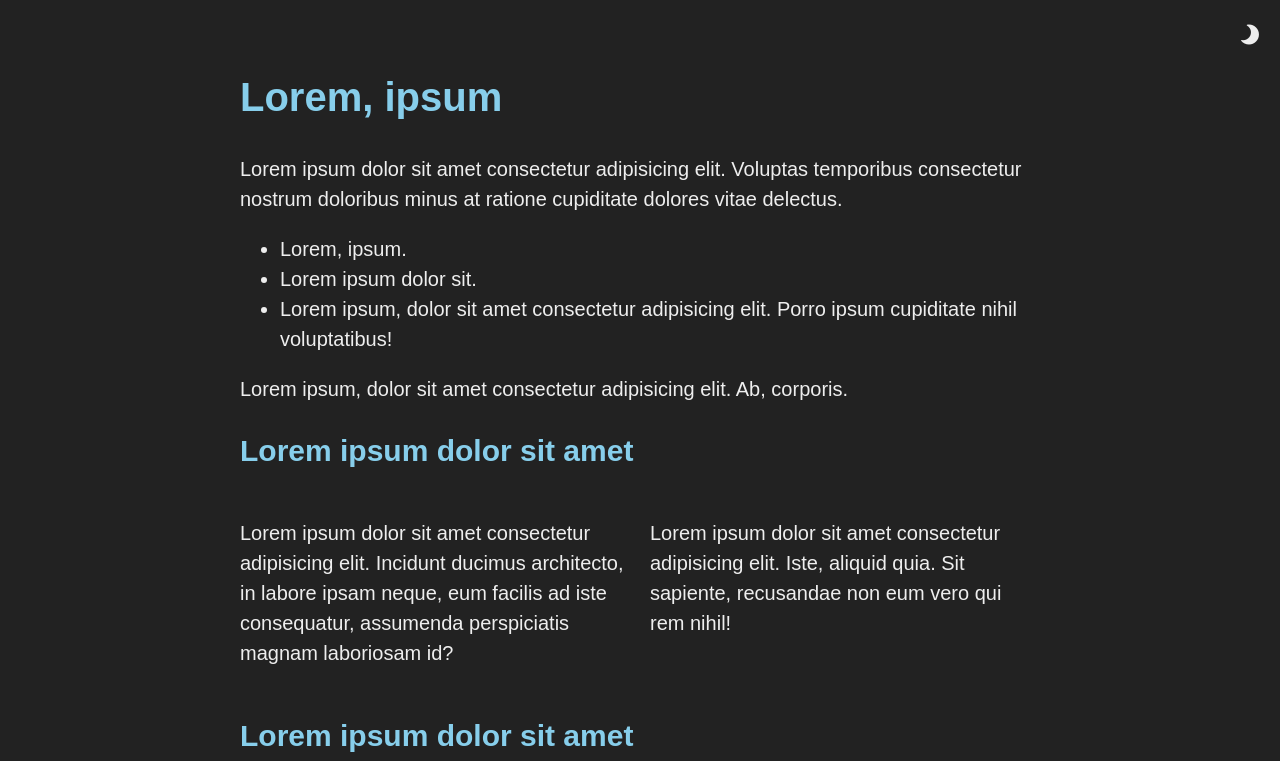
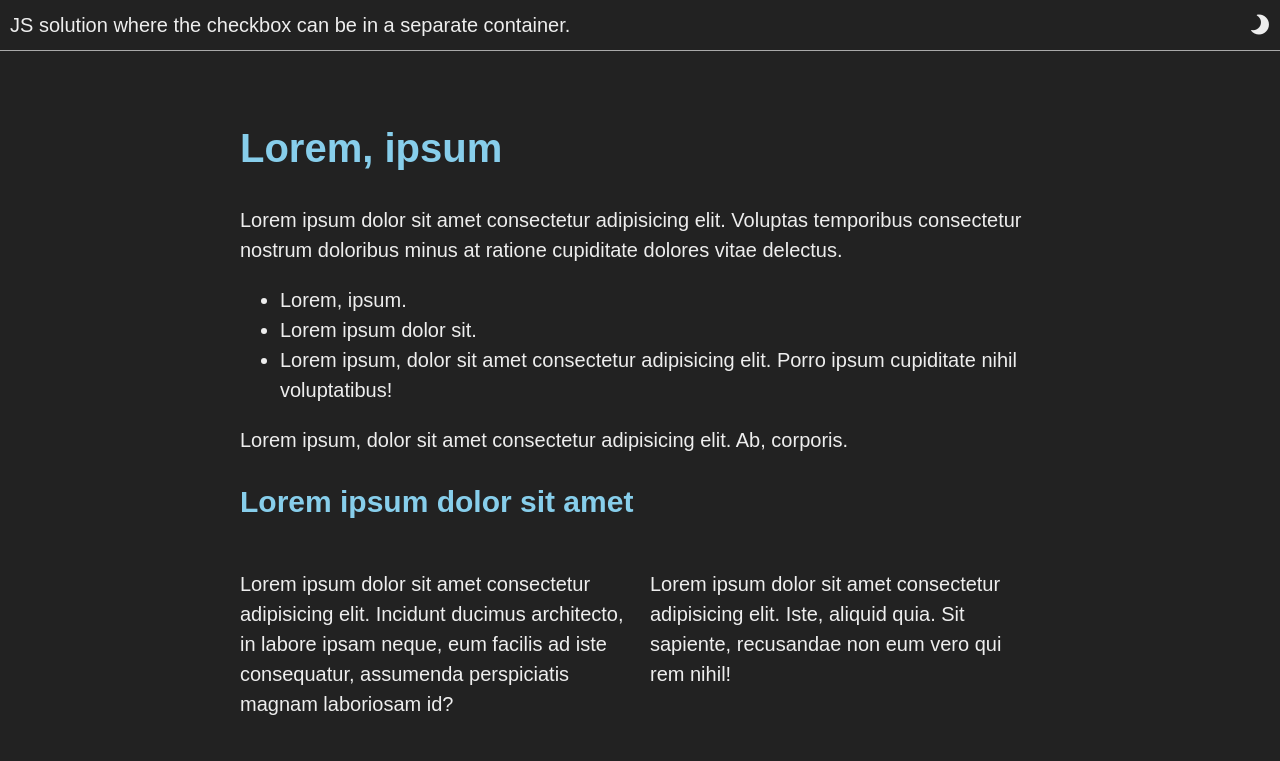
Before and after one commit to ScriptRaccoon/DarkModeToggler, a plain HTML site: page index.html in a window 1280 px wide. Both pictures are taken after a click on the label "Toggle Dark Mode". Shown: the top 761 px of the page. Drawn offline with Linux system fonts and the light colour scheme.

Commit message:
js solution

```diff
--- a/index.html
+++ b/index.html
@@ -9,10 +9,13 @@
     <link rel="stylesheet" href="style.css">
 </head>
 <body>
-    <input type="checkbox" id="darkModeToggler">
-    <label for="darkModeToggler" id="darkModeLabel" title="Toggle Dark Mode">
-        <i class="fas fa-moon"></i>
-    </label>
+    <div id="controls">
+        <span>JS solution where the checkbox can be in a separate container.</span>
+        <input type="checkbox" id="darkModeToggler">
+        <label for="darkModeToggler" id="darkModeLabel" title="Toggle Dark Mode">
+            <i class="fas fa-moon"></i>
+        </label>
+    </div>
     <main>
         <div class="container">
             <h1>Lorem, ipsum</h1>
@@ -35,5 +38,6 @@
             <p>Lorem, ipsum dolor sit amet consectetur adipisicing elit. Dolores sit ut nostrum voluptatum suscipit maiores tenetur necessitatibus debitis.</p>
         </div>
     </main>
+    <script src="main.js"></script>
 </body>
 </html>
--- /dev/null
+++ b/main.js
@@ -0,0 +1,5 @@
+document
+    .getElementById("darkModeToggler")
+    .addEventListener("change", () => {
+        document.querySelector("body").classList.toggle("dark");
+    });
--- a/style.css
+++ b/style.css
@@ -33,6 +33,18 @@ main h2 {
     transition: color var(--toggle-speed) linear;
 }
 
+/* controls (not possible with CSS-only solution) */
+
+#controls {
+    padding: 0px 10px;
+    display: flex;
+    height: 50px;
+    justify-content: space-between;
+    align-items: center;
+    border-bottom: 1px solid #aaa;
+    transition: all var(--toggle-speed) linear;
+}
+
 /* dark mode toggler and label */
 
 #darkModeToggler {
@@ -40,27 +52,25 @@ main h2 {
 }
 
 #darkModeLabel {
-    position: absolute;
-    top: 20px;
-    right: 20px;
     transition: all var(--toggle-speed) linear, transform 120ms linear;
     cursor: pointer;
 }
 
 /* styling of dark mode */
 
-#darkModeToggler:checked ~ #darkModeLabel {
+.dark #darkModeLabel {
     transform: scaleX(-1);
     color: #eee;
 }
 
-#darkModeToggler:checked ~ main {
+.dark main,
+.dark #controls {
     background-color: #222;
     color: #eee;
 }
 
-#darkModeToggler:checked ~ main h1,
-#darkModeToggler:checked ~ main h2 {
+.dark h1,
+.dark h2 {
     color: skyblue;
 }
 
```
